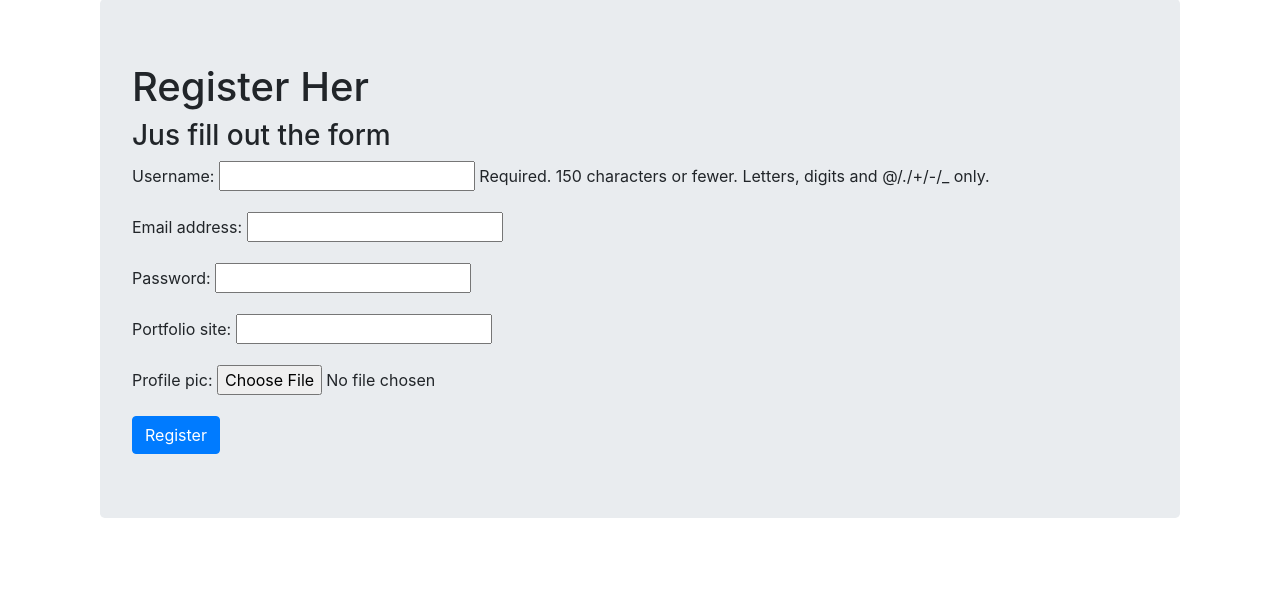
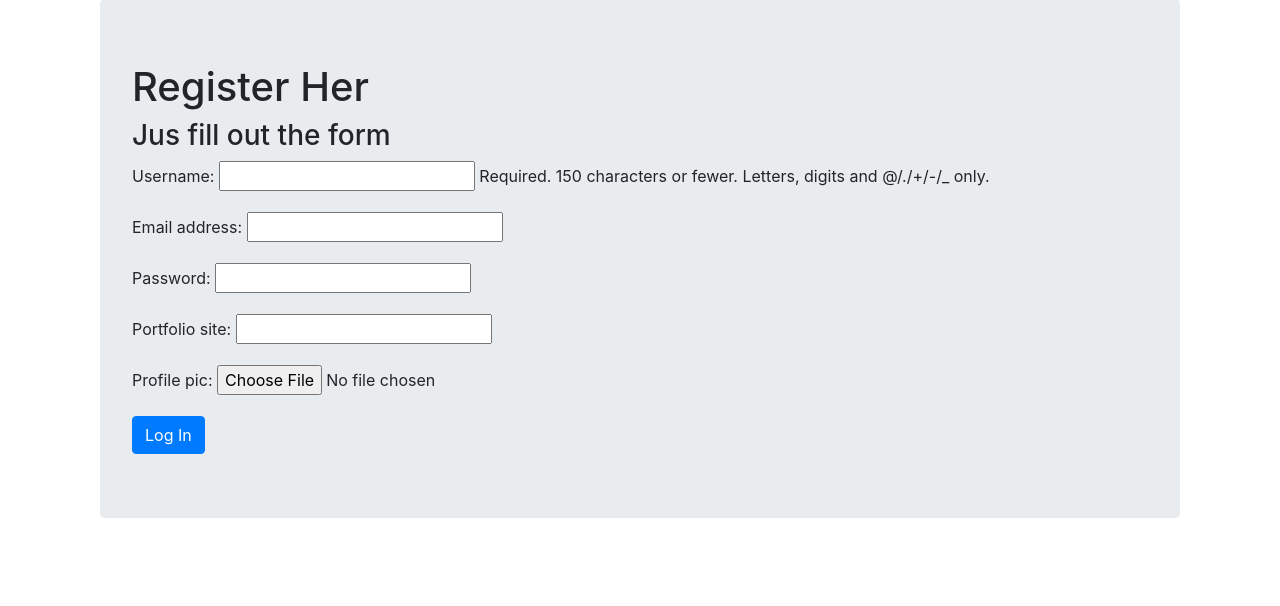
Before and after one commit to nnzin/django-user-exercise, a Django app: page /basic_app/register/ in a window 1280 px wide. Shown: the part 57-663 px from the top of the page. Run offline with Django 3.2, Linux system fonts and the light colour scheme; some libraries are stand-ins or nearby versions.

Commit message:
change register to Login

```diff
--- a/learning_users/templates/basic_app/registration.html
+++ b/learning_users/templates/basic_app/registration.html
@@ -15,7 +15,7 @@
         {{ user_form.as_p }}
         {{ profile_form.as_p }}
 
-        <input type="submit" value="Register" class='btn btn-primary'>
+        <input type="submit" value="Log In" class='btn btn-primary'>
       </form>
     {% endif %}
   </div>
```
